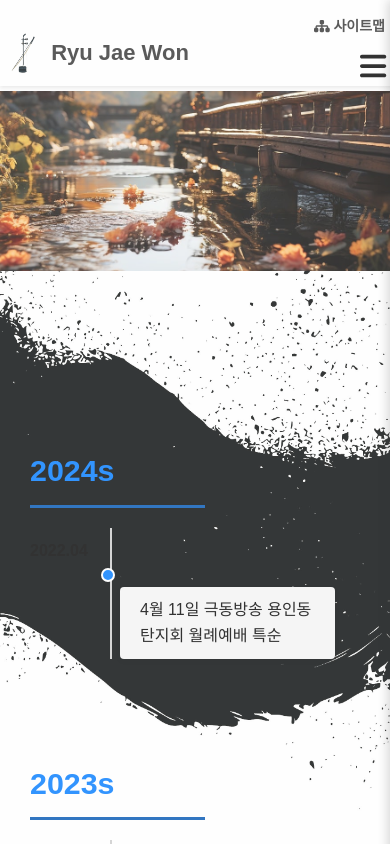
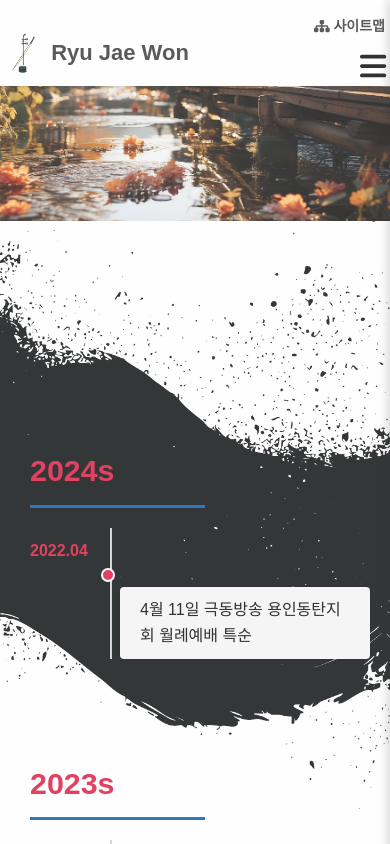
Before and after one commit to BrightLuminate/jawnproject, a React (Create React App) app: page /history in a window 390 px wide. Shown: the top 844 px of the page. Built offline with nearby package versions, Linux system fonts and the light colour scheme.

Commit message:
Update History.css

```diff
--- a/src/css/History.css
+++ b/src/css/History.css
@@ -9,7 +9,7 @@
 
 .history-decade h2 {
   font-size: 1.9em;
-  color: #007bff;
+  color:crimson;
   text-align: left;
   margin-bottom: 20px;
 }
@@ -44,12 +44,13 @@
   text-align: right;
   margin-right: 20px;
   font-weight: bold;
+    color:crimson;
 }
 
 .timeline-dot {
   width: 10px;
   height: 10px;
-  background: #007bff;
+  background: crimson;
   border-radius: 50%;
   position: relative;
   z-index: 1;
@@ -71,7 +72,7 @@
   width: 100vw;
   position: relative;
   left: 45%;
-  top: -15px;
+  top: -65px;
   transform: translateX(-50%);
   text-align: center;
   padding: 90px;
@@ -138,7 +139,7 @@
   }
 
   .timeline-content {
-    width: 100%; /* Take full width */
+    width: 120%; /* Take full width */
     max-width: none; /* Remove max-width constraint */
     margin-left: 90px; /* Indent content to clear the line */
   }
```
